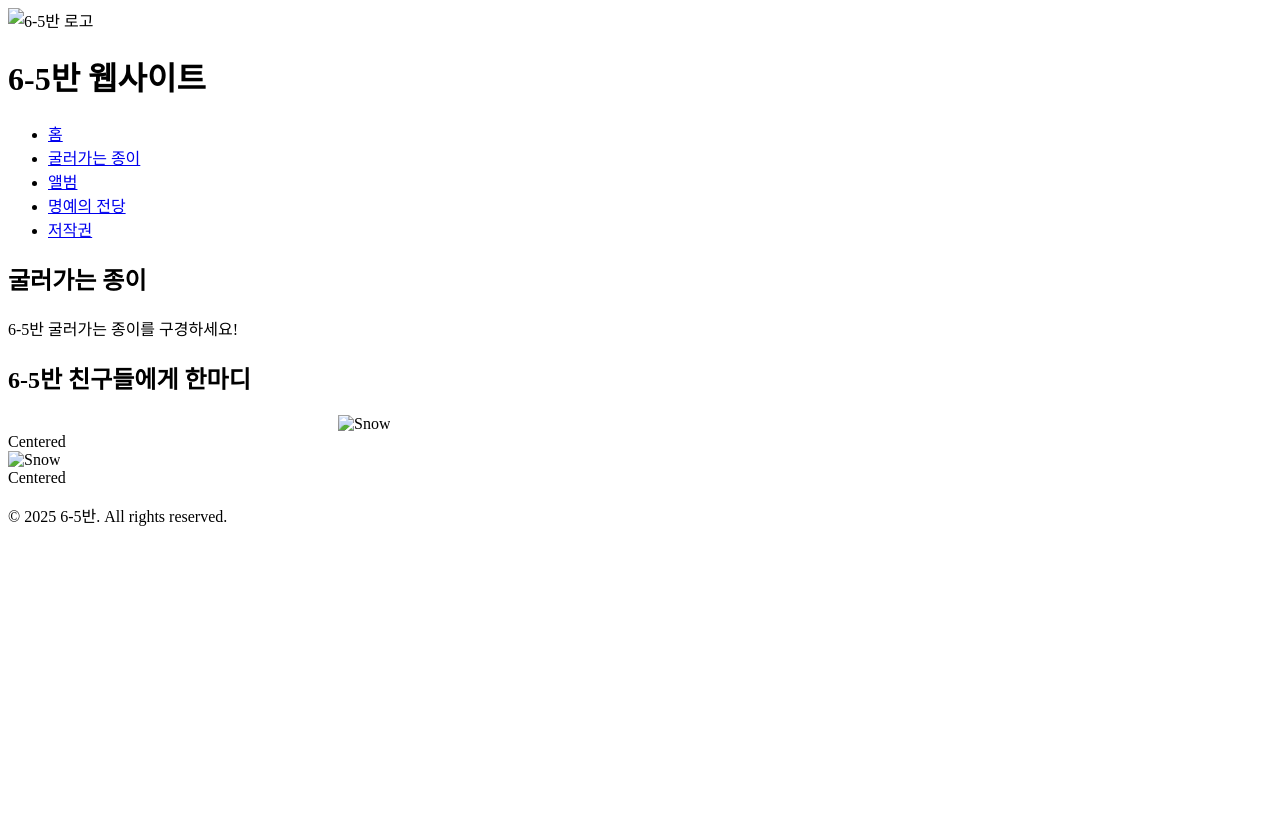
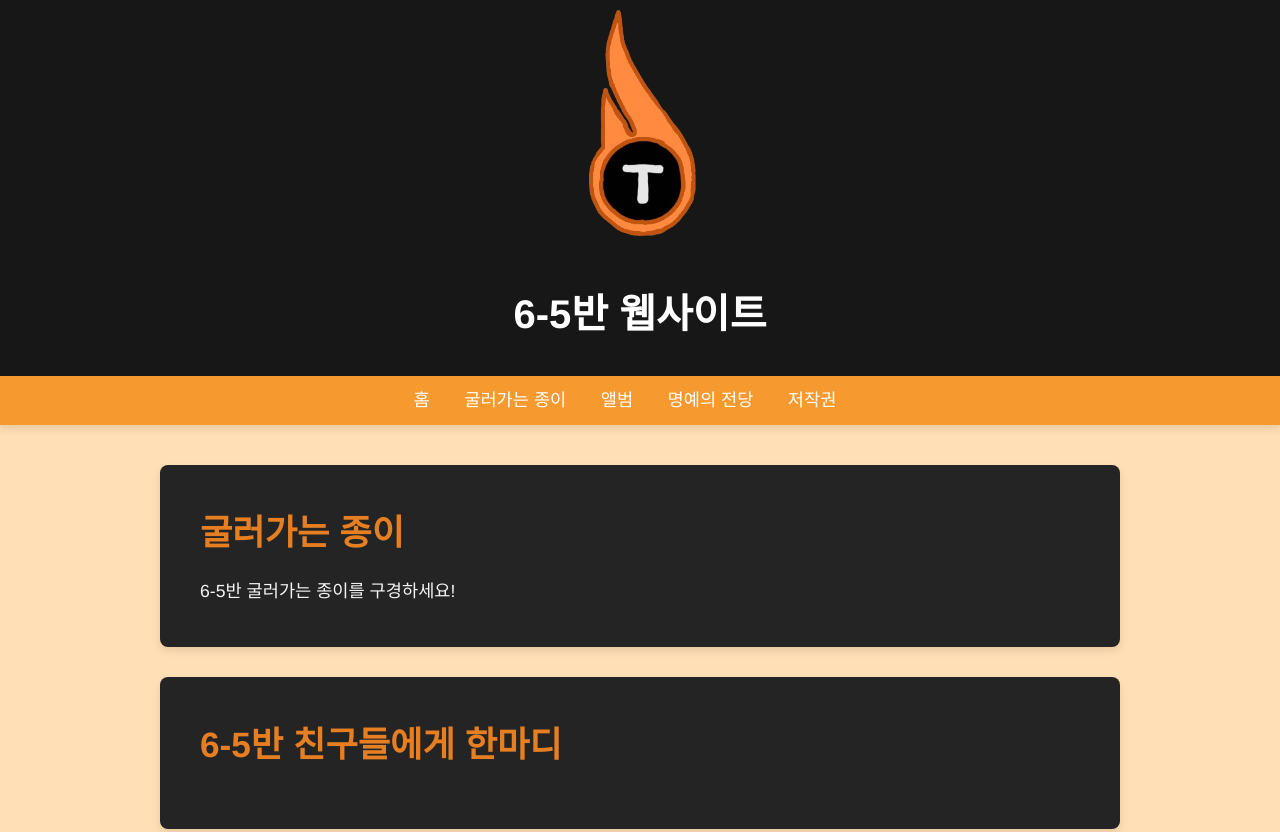
Before and after one commit to apple-melon/6-5, a plain HTML site: page rolling-paper.html in a window 1280 px wide. Shown: the top 832 px of the page. Before the commit the page ends 800 px from the top, so only its background shows below. Drawn offline with Linux system fonts and the light colour scheme; the site is published under a folder, as on GitHub Pages, so addresses that start at the root find nothing.

Commit message:
Update and rename html/rolling-paper.html to rolling-paper.html

```diff
--- a/html/rolling-paper.html
+++ b/rolling-paper.html
@@ -5,18 +5,18 @@
     <meta name="viewport" content="width=device-width, initial-scale=1.0">
     <meta http-equiv="X-UA-Compatible" content="ie=edge">
     <title>6-5반 웹사이트</title>
-    <link rel="stylesheet" href="/css/rolling-paper.css">
+    <link rel="stylesheet" href="css/rolling-paper.css">
 </head>
 <body>
     <header>
         <div class="logo">
-            <img class="logo-img" src="/Img/IMG_5411-removebg-preview.png" alt="6-5반 로고">
+            <img class="logo-img" src="Img/IMG_5411-removebg-preview.png" alt="6-5반 로고">
             <h1>6-5반 웹사이트</h1>
         </div>
 
         <nav>
             <ul>
-                <li><a href="/index.html">홈</a></li>
+                <li><a href="index.html">홈</a></li>
                 <li><a href="rolling-paper.html">굴러가는 종이</a></li>
                 <li><a href="album.html">앨범</a></li>
                 <li><a href="#board">명예의 전당</a></li>
@@ -37,11 +37,11 @@
 
         <section class="section">
             <div class="container">
-                <img src="/Img/paper.png" alt="Snow" style="width:50%; margin-left: 330px;">
+                <img src="Img/paper.png" alt="Snow" style="width:50%; margin-left: 330px;">
                 <div class="centered">Centered</div>
             </div>
             <div class="container">
-                <img src="/Img/paper.png" alt="Snow" style="width:50%;">
+                <img src="Img/paper.png" alt="Snow" style="width:50%;">
                 <div class="centered">Centered</div>
             </div>
         </section>
```
